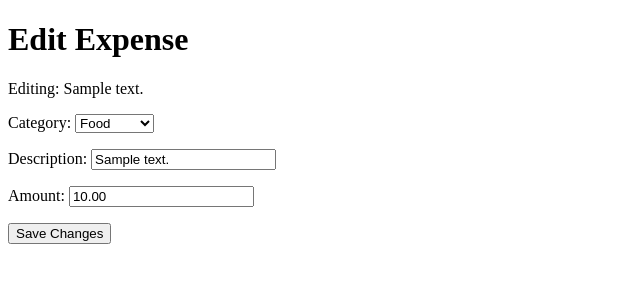
After one commit to ifeadegoke/expense-tracker, a Django app: page /edit/1/ in a window 1280 px wide. The commit adds this page. Shown: the top 300 px of the page, without its empty margins (0-640 px from the left). Run offline with Django 5.2, Linux system fonts and the light colour scheme; tables that the repository leaves empty hold one stand-in row (values such as "Sample post").

Commit message:
Add edit expense feature

```diff
--- /dev/null
+++ b/backend/expenses/templates/expenses/expense_edit.html
@@ -0,0 +1,18 @@
+<!DOCTYPE html>
+<html>
+<head>
+    <title>Edit Expense</title>
+</head>
+<body>
+    <h1>Edit Expense</h1>
+    <p>Editing: {{ expense.description }}</p>
+
+    <form method="post">
+        {% csrf_token %}
+        {{ form.as_p }}
+        <button type="submit">Save Changes</button>
+    </form>
+
+    <p><a href="{% url 'expense_list' %}"></a></p>
+</body>
+</html>
--- a/backend/expenses/templates/expenses/expense_list.html
+++ b/backend/expenses/templates/expenses/expense_list.html
@@ -23,9 +23,10 @@
             <li>
                 [{{ expense.category }}] {{ expense.description }} - NGN{{ expense.amount }}
                 ({{ expense.date }})
+                <a href="{% url 'expense_edit' expense.id %}">Edit</a>
                 <form method="post" action="{% url 'expense_delete' expense.id %}" style="display:inline;">
                     {% csrf_token %}
-                    <button type="submit">🗑️ Delete</button>
+                    <button type="submit">Delete</button>
                 </form>
             </li>
         {% endfor %}
--- a/backend/expenses/urls.py
+++ b/backend/expenses/urls.py
@@ -4,5 +4,7 @@ from . import views
 urlpatterns = [
     path('', views.expense_list, name='expense_list'),
     path('delete/<int:expense_id>/', views.expense_delete, name='expense_delete'),
+    path('edit/<int:expense_id>/', views.expense_edit, name = 'expense_edit'),
+
 
 ]
--- a/backend/expenses/views.py
+++ b/backend/expenses/views.py
@@ -24,3 +24,15 @@ def expense_delete(request, expense_id):
     if request.method == 'POST':
         expense.delete()
     return redirect('expense_list')
+
+
+def expense_edit(request, expense_id):
+    expense = get_object_or_404(Expense, id = expense_id)
+    if request.method =='POST':
+        form = ExpenseForm(request.POST, instance=expense)
+        if form.is_valid():
+            form.save()
+            return redirect('expense_list')
+    else:
+            form = ExpenseForm(instance=expense)
+    return render(request, 'expenses/expense_edit.html', {'form':form, 'expense': expense})
```
